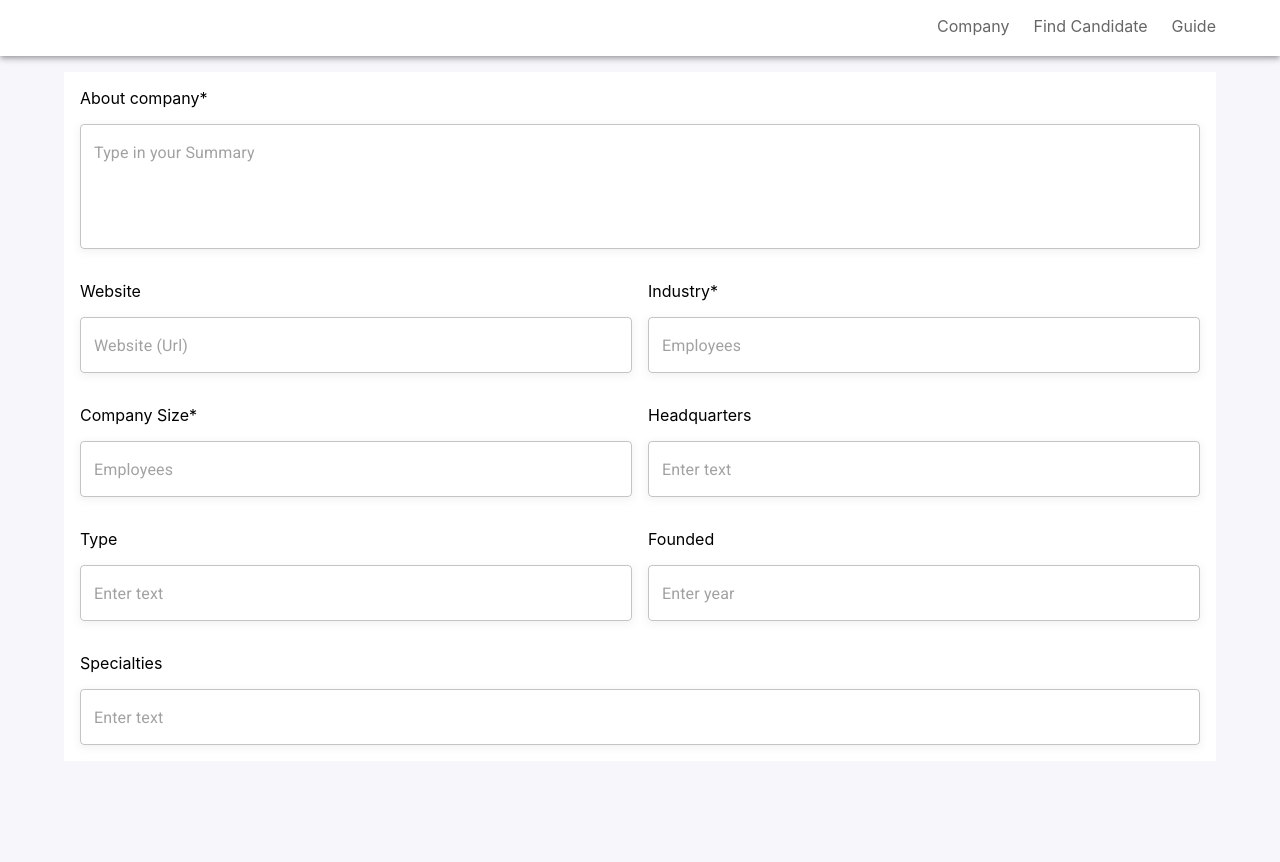
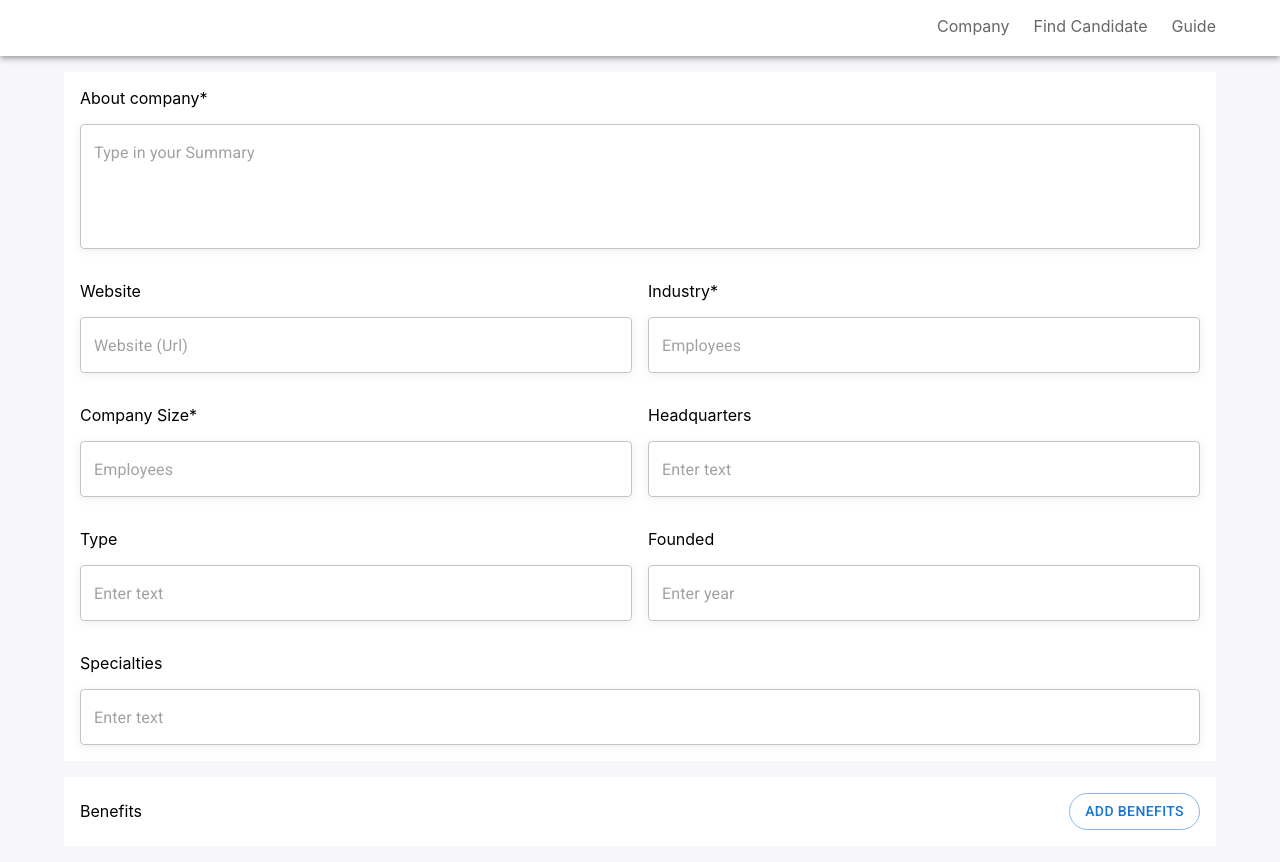
Before and after one commit to apelmahmudDev/rapid, a React (Create React App) app: page / in a window 1280 px wide. Before the commit the page ends 800 px from the top, so only its background shows below. Built offline with nearby package versions, Linux system fonts and the light colour scheme.

Commit message:
rapid modal almost ready

```diff
--- a/src/App.js
+++ b/src/App.js
@@ -1,4 +1,5 @@
 import React from "react";
+import AddBenefits from "./components/AddBenefits/AddBenefits";
 import Navbar from "./components/Navbar/Navbar";
 import RapidForm from "./components/RapidForm/RapidForm";
 
@@ -7,6 +8,7 @@ const App = () => {
 		<div>
 			<Navbar />
 			<RapidForm />
+			<AddBenefits />
 		</div>
 	);
 };
--- a/src/components/AddBenefits/AddBenefits.js
+++ b/src/components/AddBenefits/AddBenefits.js
@@ -0,0 +1,40 @@
+import { Container, Button } from "@mui/material";
+import { Box } from "@mui/system";
+import React, { useState } from "react";
+import RapidModal from "../RapidModal/RapidModal";
+
+const AddBenefits = () => {
+	// modal handler state & methods
+	const [open, setOpen] = useState(false);
+	const handleOpen = () => setOpen(true);
+	const handleClose = () => setOpen(false);
+
+	return (
+		<Container>
+			<Box sx={{ bgcolor: "#fff", p: 2, my: 2 }}>
+				<Box
+					sx={{
+						display: "flex",
+						gap: 2,
+						justifyContent: "space-between",
+						alignItems: "center",
+					}}
+				>
+					<div textColor="warning">Benefits</div>
+					<Button
+						onClick={handleOpen}
+						sx={{ borderRadius: 16 }}
+						variant="outlined"
+					>
+						Add Benefits
+					</Button>
+				</Box>
+
+				{/* rapid modal */}
+				<RapidModal open={open} handleClose={handleClose} />
+			</Box>
+		</Container>
+	);
+};
+
+export default AddBenefits;
--- /dev/null
+++ b/src/components/RapidModal/RapidModal.js
@@ -0,0 +1,36 @@
+import { Modal, Typography } from "@mui/material";
+import { Box } from "@mui/system";
+
+const style = {
+	position: "absolute",
+	top: "50%",
+	left: "50%",
+	transform: "translate(-50%, -50%)",
+	width: 400,
+	bgcolor: "#fff",
+	border: "2px solid #ddd",
+	boxShadow: 24,
+	p: 4,
+};
+
+const RapidModal = ({ open, handleClose }) => {
+	return (
+		<Modal
+			open={open}
+			onClose={handleClose}
+			aria-labelledby="modal-modal-title"
+			aria-describedby="modal-modal-description"
+		>
+			<Box sx={style}>
+				<Typography id="modal-modal-title" variant="h6" component="h2">
+					Text in a modal
+				</Typography>
+				<Typography id="modal-modal-description" sx={{ mt: 2 }}>
+					Duis mollis, est non commodo luctus, nisi erat porttitor ligula.
+				</Typography>
+			</Box>
+		</Modal>
+	);
+};
+
+export default RapidModal;
```
